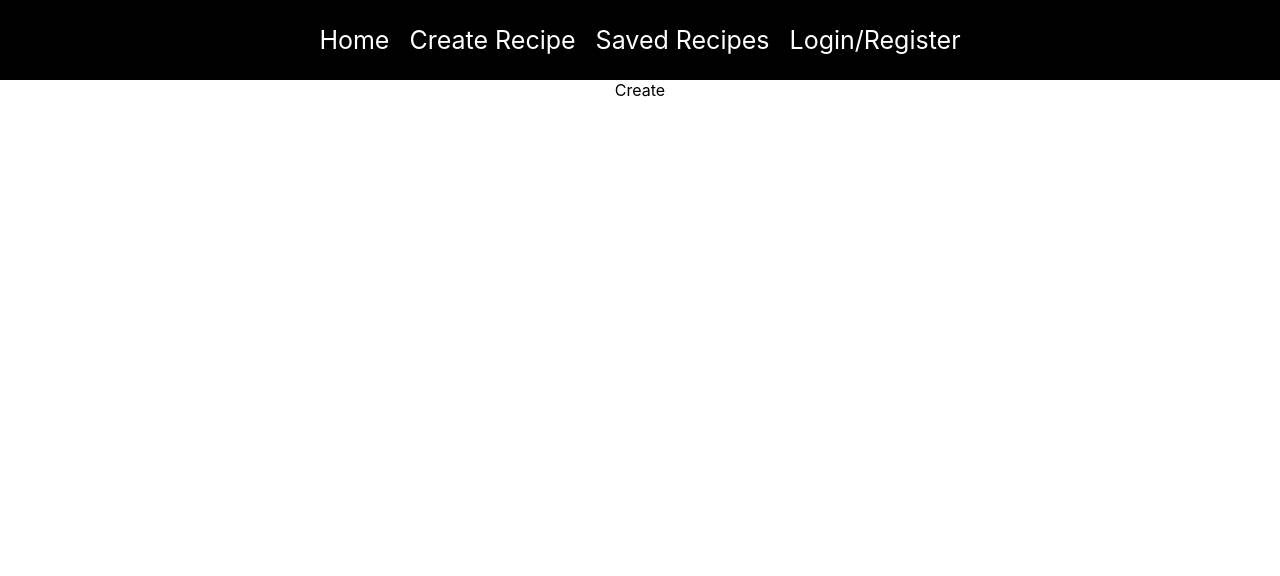
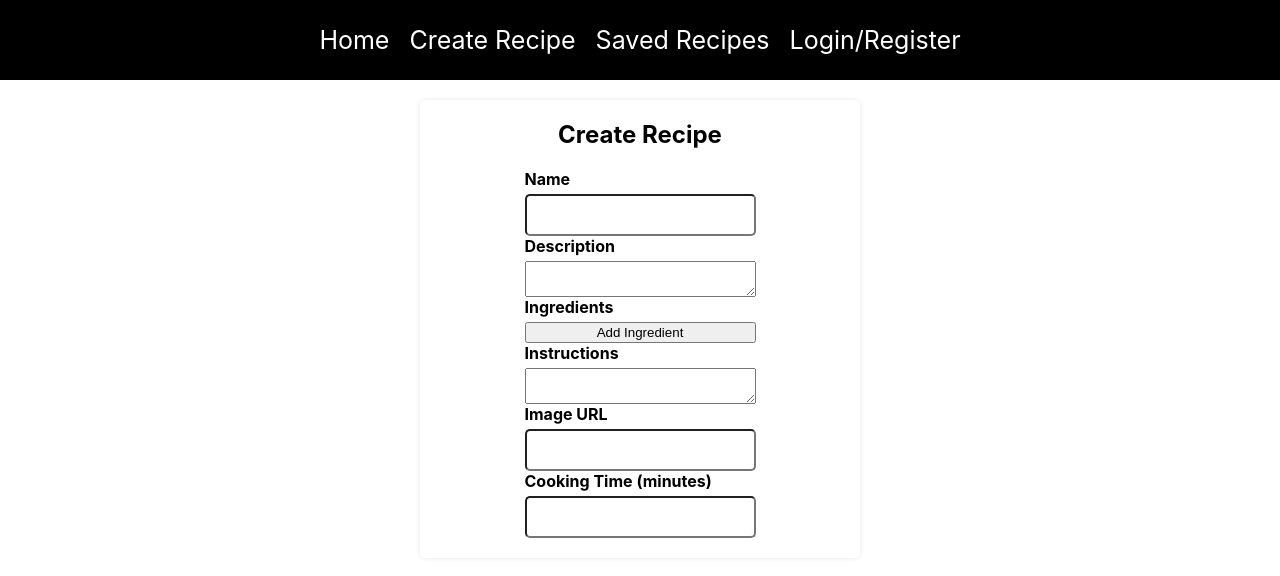
Before and after one commit to leofengg/Recipe-App, a React (Create React App) app in the folder client/: page /create-recipe in a window 1280 px wide. Shown: the top 576 px of the page. Built offline with nearby package versions, Linux system fonts and the light colour scheme.

Commit message:
almost done create recipe in front end

```diff
--- a/client/src/pages/Create-Recipe.js
+++ b/client/src/pages/Create-Recipe.js
@@ -1,3 +1,54 @@
+import { useState } from "react"
+
 export const CreateRecipe = () => {
-    return <div>Create</div>
+
+    const [recipe, setRecipe] = useState({
+        name: '',
+        ingredients: [],
+        instructions: '',
+        imageUrl: '',
+        cookingTime: 0,
+        userOwner: 0
+    });
+
+    const handleChange = (event) => {
+        const {name, value} = event.target;
+        setRecipe({...recipe, [name]: value})
+    }
+    const handleIngredientChange = (event, idx) => {
+        const {value} = event.target;
+        const ingredients = [...recipe.ingredients];
+        ingredients[idx] = value;
+        setRecipe({...recipe, ingredients})
+    }
+
+    const addIngredient = () => {
+        setRecipe({...recipe, ingredients: [...recipe.ingredients, '']})
+    }
+
+    return <div className="create-recipe">
+        <h2>Create Recipe</h2>
+        <form>
+            <label htmlFor="name"> Name</label>
+            <input type="text" id="name" name="name" onChange={handleChange}/>
+
+            <label htmlFor="description">Description</label>
+            <textarea id="description" name="description" onChange={handleChange}></textarea>
+
+            <label htmlFor="ingredients">Ingredients</label>
+            {recipe.ingredients.map((ingredients, idx) => (
+                <input key={idx} type="text" name="ingredients" value={ingredients} onChange={(event) => handleIngredientChange(event, idx)}></input>
+            ))}
+            <button onClick={addIngredient}> Add Ingredient</button>
+
+            <label htmlFor="instructions">Instructions</label>
+            <textarea id="instructions" name="instructions" onChange={handleChange}></textarea>
+
+            <label htmlFor="imageUrl">Image URL</label>
+            <input type="text" id="imageUrl" name="imageUrl" onChange={handleChange}></input>
+
+            <label htmlFor="cookingTime">Cooking Time (minutes)</label>
+            <input type="number" id="cookingTime" name="cookingTime" onChange={handleChange}></input>
+        </form>
+        </div>
 }
```
Also changed, not shown: 2 other files (tests, documents, lock files or other folders).
